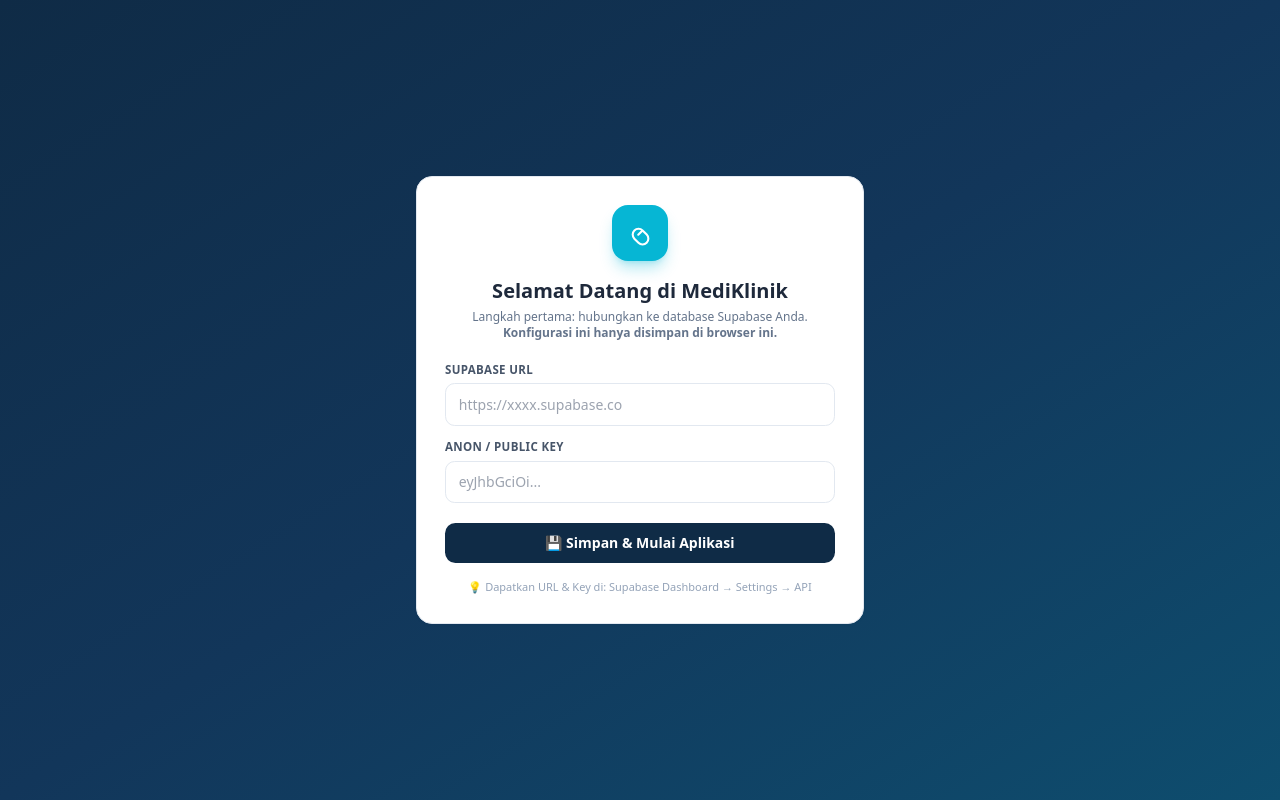
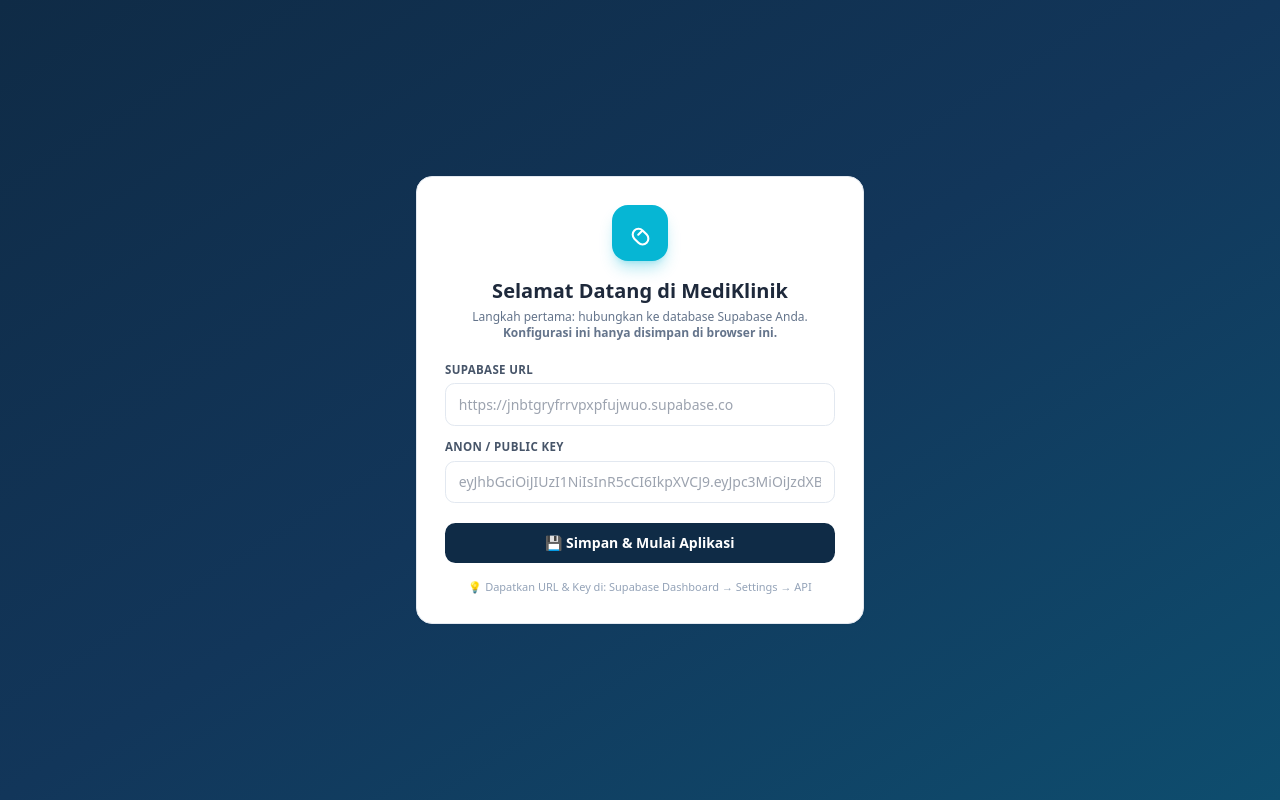
Before and after one commit to muhammadafwan222-web/mantri, a plain HTML site: page index.html in a window 1280 px wide. Drawn offline with nearby package versions, Linux system fonts and the light colour scheme.

Commit message:
Update index.html

```diff
--- a/index.html
+++ b/index.html
@@ -49,9 +49,9 @@
     <h1 class="text-xl font-bold text-center">Selamat Datang di MediKlinik</h1>
     <p class="text-xs text-slate-500 text-center mt-1 mb-5">Langkah pertama: hubungkan ke database Supabase Anda.<br><b>Konfigurasi ini hanya disimpan di browser ini.</b></p>
     <label class="lbl">Supabase URL</label>
-    <input id="cfg-url" class="inp mb-3" placeholder="https://xxxx.supabase.co">
+    <input id="cfg-url" class="inp mb-3" placeholder="https://jnbtgryfrrvpxpfujwuo.supabase.co">
     <label class="lbl">Anon / Public Key</label>
-    <input id="cfg-key" class="inp mb-5" placeholder="eyJhbGciOi...">
+    <input id="cfg-key" class="inp mb-5" placeholder="eyJhbGciOiJIUzI1NiIsInR5cCI6IkpXVCJ9.eyJpc3MiOiJzdXBhYmFzZSIsInJlZiI6ImpuYnRncnlmcnJ2cHhwZnVqd3VvIiwicm9sZSI6ImFub24iLCJpYXQiOjE3OTE5MDY0OTcsImV4cCI6MjEwNzQ4MjQ5N30.8Gx4t5YG9Cnp_yOpyKhET-CgyhUzVC44AYQ39pnJxUU">
     <button class="btn btn-p w-full" onclick="saveCfg()">💾 Simpan &amp; Mulai Aplikasi</button>
     <p class="text-[11px] text-slate-400 text-center mt-4">💡 Dapatkan URL &amp; Key di: Supabase Dashboard → Settings → API</p>
   </div>
```
